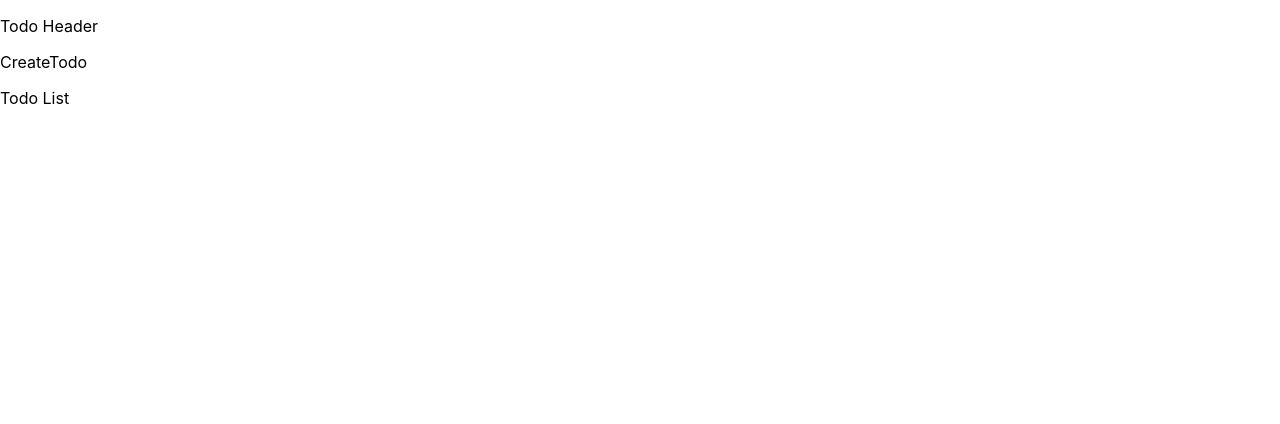
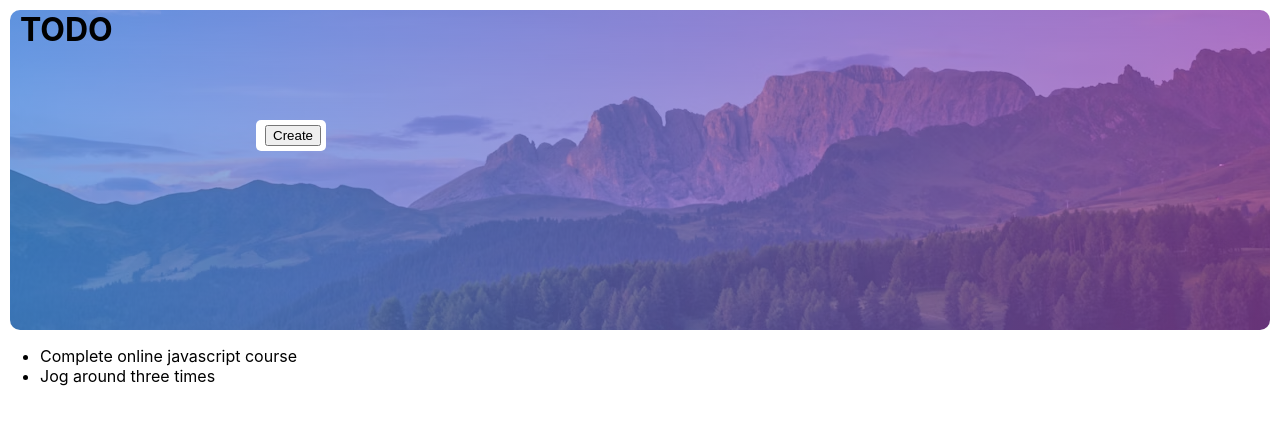
Before and after one commit to DzidediSenaya/todo-app, a React (Create React App) app: page / in a window 1280 px wide. Shown: the top 424 px of the page. Built offline with nearby package versions, Linux system fonts and the light colour scheme.

Commit message:
modified files

```diff
--- a/src/components/create-todo/index.js
+++ b/src/components/create-todo/index.js
@@ -1,7 +1,19 @@
-function CreateTodo(){
-    return(
-        <p>CreateTodo</p>
-    )
+import React from "react";
+import styles from "./index.module.css";
+
+function CreateTodo() {
+    const [todo,setTodo] = React.useState("");
+    return (
+        <section className={styles.createTodoSection}>
+            <input
+                onChange={function(event){
+                    console.log(event.target.value);
+                } }
+                className={styles.createTodoInput}
+                placeholder="start typing..." />
+            <button>Create</button>
+        </section>
+    );
 }
 
 export default CreateTodo;
--- /dev/null
+++ b/src/components/create-todo/index.module.css
@@ -0,0 +1,17 @@
+.createTodoSection{
+    position: absolute;
+    top: 120px;
+    width: 60px;
+    left: 20%;
+    background-color:white ;
+    /*height: 35px;*/
+    border-radius: 5px;
+    display: flex;
+    padding: 5px;
+
+}
+
+.createTodoInput{
+    width: 100%;
+    border: none;
+}
--- a/src/components/header/index.js
+++ b/src/components/header/index.js
@@ -1,7 +1,9 @@
+import styles from "./index.module.css";
 function Header(){
-    return(
-        <p>Todo Header</p>
-    )
+    return (
+        <header className={styles.headerBackground}>
+        <h1 className={styles.headerBackground}>TODO</h1>
+        </header>  );
 }
 
 export default Header;
--- /dev/null
+++ b/src/components/header/index.module.css
@@ -0,0 +1,16 @@
+.headerBackground {
+    height: 40vh;
+    margin: 10px 10px 0 10px;
+    border-radius: 10px;
+    background-image: linear-gradient(90deg, rgba(69, 147, 229, 0.6587009803921569) 0%,
+            rgba(152, 72, 173, 0.6615021008403361) 100%),
+        url(../../images/mount.avif);
+    background-position: center;
+}
+
+.headerH1 {
+    margin: 0 auto;
+    width: 60%;
+    padding-left: 20%;
+    padding-top: 50px;
+}
--- a/src/components/todo-list/index.js
+++ b/src/components/todo-list/index.js
@@ -1,6 +1,9 @@
 function TodoList(){
     return(
-        <p>Todo List</p>
+        <ul>
+            <li>Complete online javascript course</li>
+            <li>Jog around three times</li>
+        </ul>
     )
 }
 
```
Also changed, not shown: src/components/create-todo/index.css (deleted), src/components/header/index.css (deleted), src/components/todo-list/index.css (deleted), src/components/todo-list/index.module.css (added), src/images/mount.avif (added).
